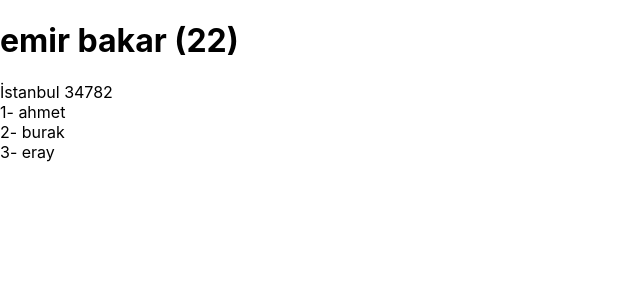
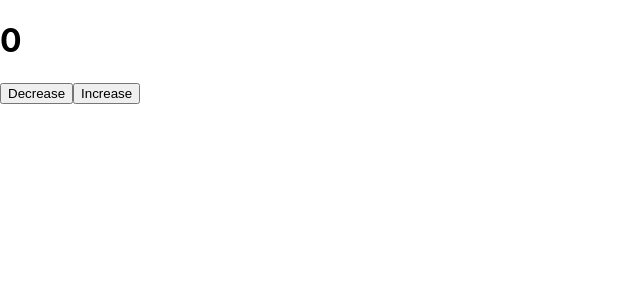
Before and after one commit to emircanbakar/patika-midlevel, a React (Create React App) app: page / in a window 1280 px wide. Shown: the top 300 px of the page, without its empty margins (0-640 px from the left). Built offline with nearby package versions, Linux system fonts and the light colour scheme.

Commit message:
counter logic

```diff
--- /dev/null
+++ b/src/components/Counter.js
@@ -0,0 +1,20 @@
+import React from 'react'
+import {useState} from 'react'
+
+function Counter() {
+    const [count, setCount] = useState(0)
+    //another way for the onClick event, you can define the function in here and call in the button onClick
+    const increase = () =>{
+        setCount(count+1)
+    }
+
+    return (
+        <div>
+            <h1>{count}</h1>
+            <button onClick={()=> setCount(count-1)}>Decrease</button>
+            <button onClick={increase}>Increase</button>
+        </div>
+    )
+}
+
+export default Counter;
--- a/src/index.js
+++ b/src/index.js
@@ -2,12 +2,14 @@
 import ReactDOM from 'react-dom/client';
 import './index.css';
 import App from './App';
+import Counter from './components/Counter'
 import reportWebVitals from './reportWebVitals';
 
 const root = ReactDOM.createRoot(document.getElementById('root'));
 root.render(
   <React.StrictMode>
-    <App />
+    {/* <App /> */}
+    <Counter/>
   </React.StrictMode>
 );
 
```
